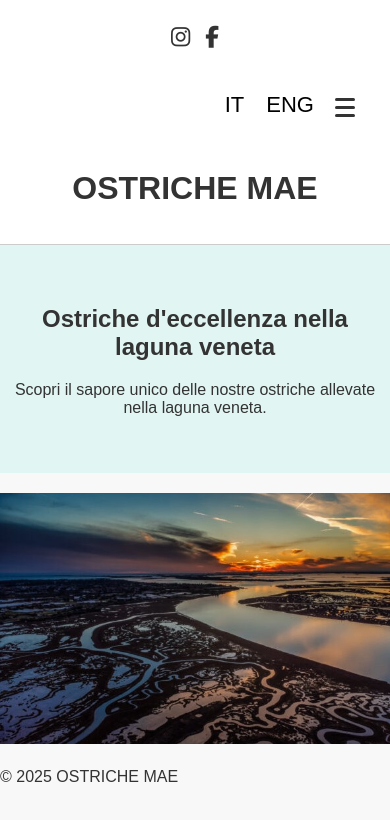
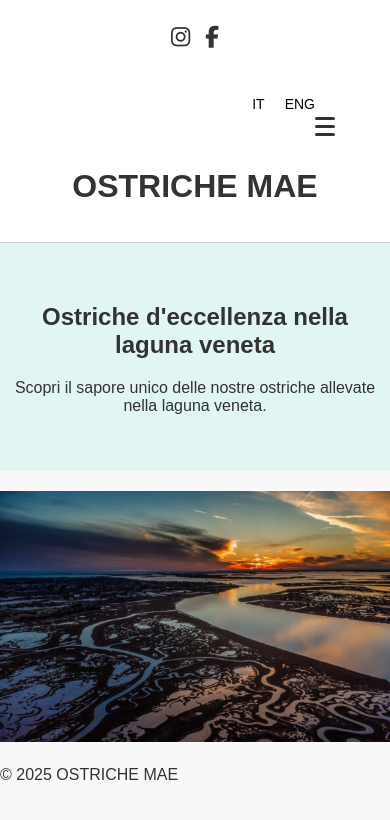
Before and after one commit to GiacomoGianni/MAE, a plain HTML site: page index.html in a window 390 px wide. Drawn offline with Linux system fonts and the light colour scheme; a script that the page names is missing.

Commit message:
Add files via upload

```diff
--- a/style.css
+++ b/style.css
@@ -95,14 +95,16 @@ nav a {
   gap: 10px;
 }
 
+/* Ridurre la dimensione del testo dei bottoni di cambio lingua */
 .language-switcher button {
   background: none;
   border: none;
-  font-size: 20px;
+  font-size: 16px; /* Ridotto la dimensione del testo per i pulsanti */
   cursor: pointer;
+  padding: 5px 10px; /* Aggiunto un po' di padding per migliorare l'aspetto */
 }
 
-/* --- RESPONSIVE --- */
+/* Modifica per dispositivi mobili */
 @media (max-width: 768px) {
   nav ul {
     display: none; /* Nascondi menu */
@@ -117,12 +119,12 @@ nav a {
     padding: 10px 0;
     z-index: 1000;
     gap: 10px;
-    z-index: 1000;
   }
 
   nav ul.show {
     display: flex; /* mostra il menu quando attivo */
     background-color: rgba(0, 123, 127, 0.1);
+    z-index: 2001; /* Assicurati che il menu sia sopra */
   }
 
   nav ul li {
@@ -180,8 +182,9 @@ nav a {
     gap: 5px;
     padding: 5px;
     z-index: 2000;
-  position: relative; /* Questo potrebbe aiutare a posizionarlo correttamente */
-  visibility: visible; /* Forza la visibilità */
+    position: absolute; /* Cambiato da relative a absolute */
+    top: 20px; /* Posizione verticale (distanza dal top) */
+    right: 20px; /* Posizione orizzontale (distanza dalla destra) */
   }
 
   #hamburger span {
@@ -191,6 +194,12 @@ nav a {
     background-color: #000;
     border-radius: 2px;
   }
+
+  /* Modifica delle dimensioni per il cambio lingua su mobile */
+  .language-switcher button {
+    font-size: 14px; /* Ancora più piccolo su dispositivi mobili */
+    padding: 5px; /* Ridotto il padding per adattarsi meglio */
+  }
 }
 
 /* Nascondi hamburger su desktop */
@@ -199,6 +208,7 @@ nav a {
     display: none;
   }
 }
+
 .hero img {
   max-width: 100%;
   height: auto;
```
Lines whose indentation alone changed are shown as unchanged.
